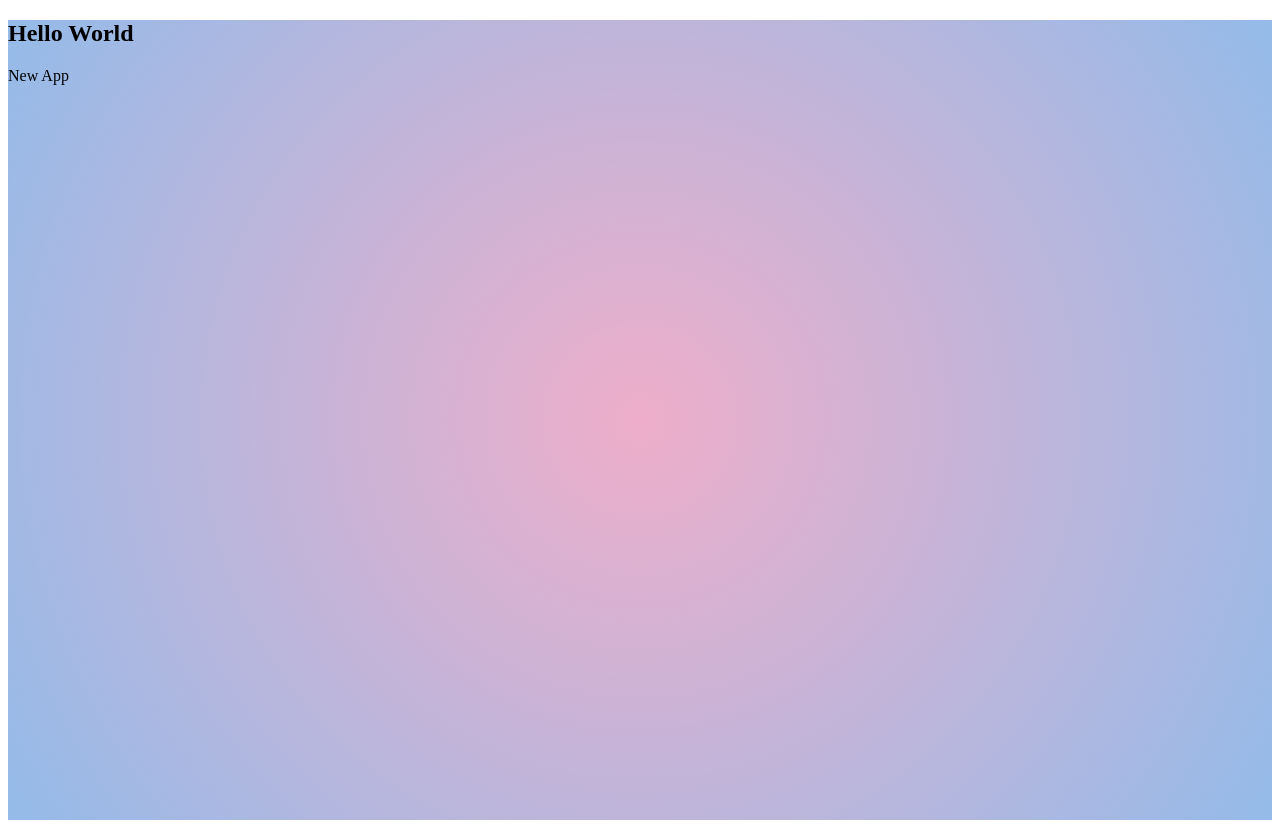
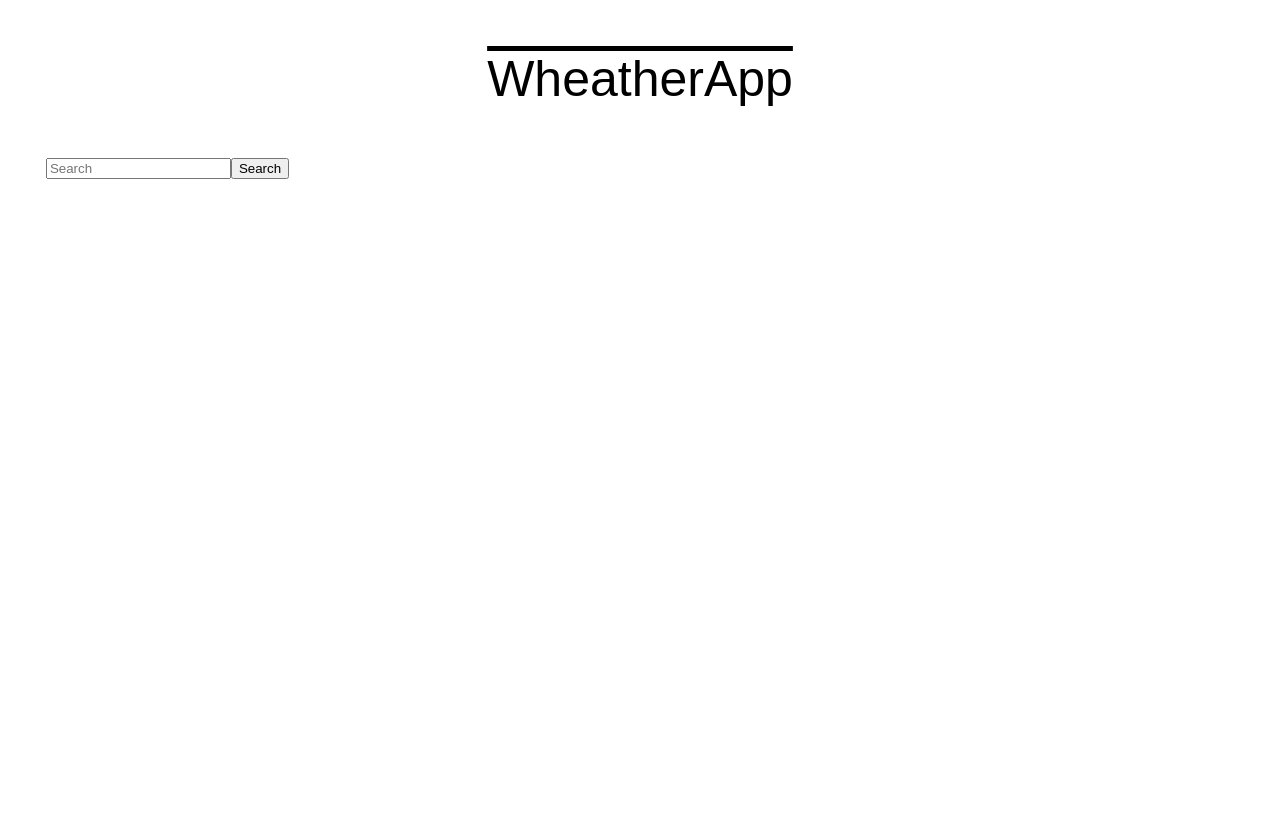
Before and after one commit to TimmyFight/WeatherApp, a React app in the folder app/: page / in a window 1280 px wide. After the commit the page ends 800 px from the top, so only its background shows below. Built offline with nearby package versions, Linux system fonts and the light colour scheme.

Commit message:
Create Navigation bar with logo and Search Bar

```diff
--- /dev/null
+++ b/app/src/Atoms/ButtonSearch/ButtonSearch.js
@@ -0,0 +1,11 @@
+import styles from "./ButtonSearch.module.css";
+
+const ButtonSearch = () => {
+  return (
+    <button className={styles.buttonSearch} value="Search">
+      Search
+    </button>
+  );
+};
+
+export default ButtonSearch;
--- /dev/null
+++ b/app/src/Atoms/InputField/InputField.js
@@ -0,0 +1,28 @@
+import PropTypes from "prop-types";
+import styles from "./InputField.module.css";
+
+const InputField = ({ placeholder, type, name, required }) => {
+  return (
+    <input
+      className={styles.inputField}
+      type={type}
+      name={name}
+      required={required}
+      placeholder={placeholder}
+    />
+  );
+};
+
+InputField.propTypes = {
+  children: PropTypes.string,
+  type: PropTypes.string,
+  name: PropTypes.string,
+  required: PropTypes.bool,
+};
+
+InputField.defaultProps = {
+  type: "text",
+  required: false,
+};
+
+export default InputField;
--- /dev/null
+++ b/app/src/Atoms/TitleH1/TitleH1.js
@@ -0,0 +1,7 @@
+import styles from "./TitleH1.module.css";
+
+const TitleH1 = ({ children }) => {
+  return <h1 className={styles.titleH1}>{children}</h1>;
+};
+
+export default TitleH1;
--- /dev/null
+++ b/app/src/Atoms/TitleH1/TitleH1.module.css
@@ -0,0 +1,7 @@
+.titleH1 {
+  font-family: fantasy;
+  font-size: 50px;
+  font-weight: normal;
+  text-align: center;
+  text-decoration: overline;
+}
--- /dev/null
+++ b/app/src/Modules/NavigationBar/NavigationBar.js
@@ -0,0 +1,14 @@
+import styles from "./NavigationBar.module.css";
+import TittleH1 from "../../Atoms/TitleH1/TitleH1";
+import SearchBar from "../SearchBar/SearchBar";
+
+const NavigationBar = () => {
+  return (
+    <section className={styles.navigationBar}>
+      <TittleH1>WheatherApp</TittleH1>
+      <SearchBar />
+    </section>
+  );
+};
+
+export default NavigationBar;
--- /dev/null
+++ b/app/src/Modules/SearchBar/SearchBar.js
@@ -0,0 +1,14 @@
+import styles from "./SearchBar.module.css";
+import InputField from "../../Atoms/InputField/InputField";
+import ButtonSearch from "../../Atoms/ButtonSearch/ButtonSearch";
+
+const SearchBar = () => {
+  return (
+    <section className={styles.searchBar}>
+      <InputField type="text" name="search" placeholder="Search" />
+      <ButtonSearch />
+    </section>
+  );
+};
+
+export default SearchBar;
--- a/app/src/Views/Home/Home.js
+++ b/app/src/Views/Home/Home.js
@@ -1,10 +1,10 @@
 import styles from "./Home.module.css";
+import NavigationBar from "../../Modules/NavigationBar/NavigationBar";
 
 const Home = () => {
   return (
     <section className={styles.appBody}>
-      <h1>Hello World</h1>
-      <p>New App</p>
+      <NavigationBar />
     </section>
   );
 };
--- a/app/src/Views/Home/Home.module.css
+++ b/app/src/Views/Home/Home.module.css
@@ -1,5 +1,3 @@
 .appBody {
-  background: rgb(238,174,202);
-  background: radial-gradient(circle, rgba(238,174,202,1) 0%, rgba(148,187,233,1) 100%);
-  min-height: 100vh;
+  margin: 3%;
 }
```
Also changed, not shown: app/src/Atoms/ButtonSearch/ButtonSearch.module.css (added), app/src/Atoms/InputField/InputField.module.css (added), app/src/Modules/NavigationBar/NavigationBar.module.css (added), app/src/Modules/SearchBar/SearchBar.module.css (added).
